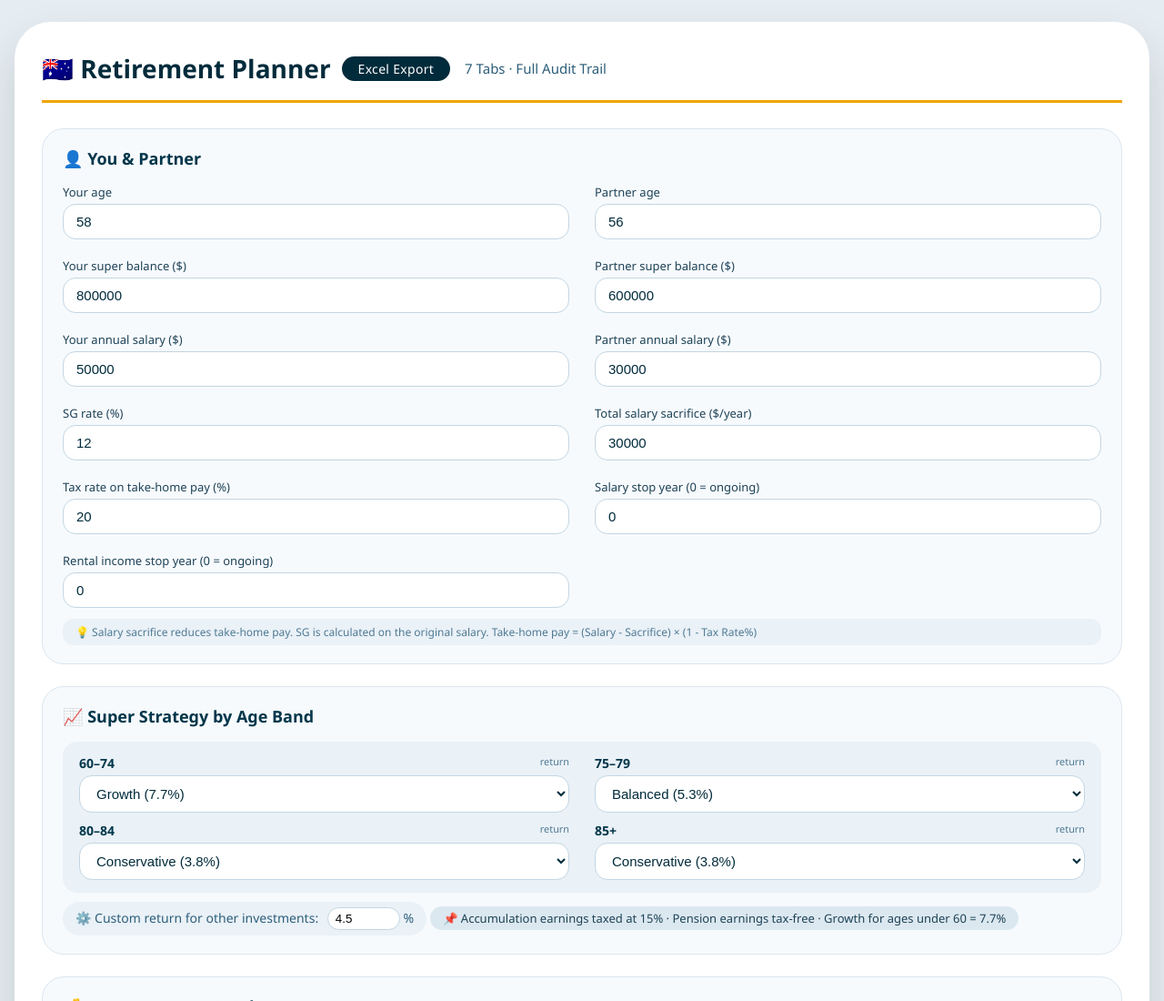
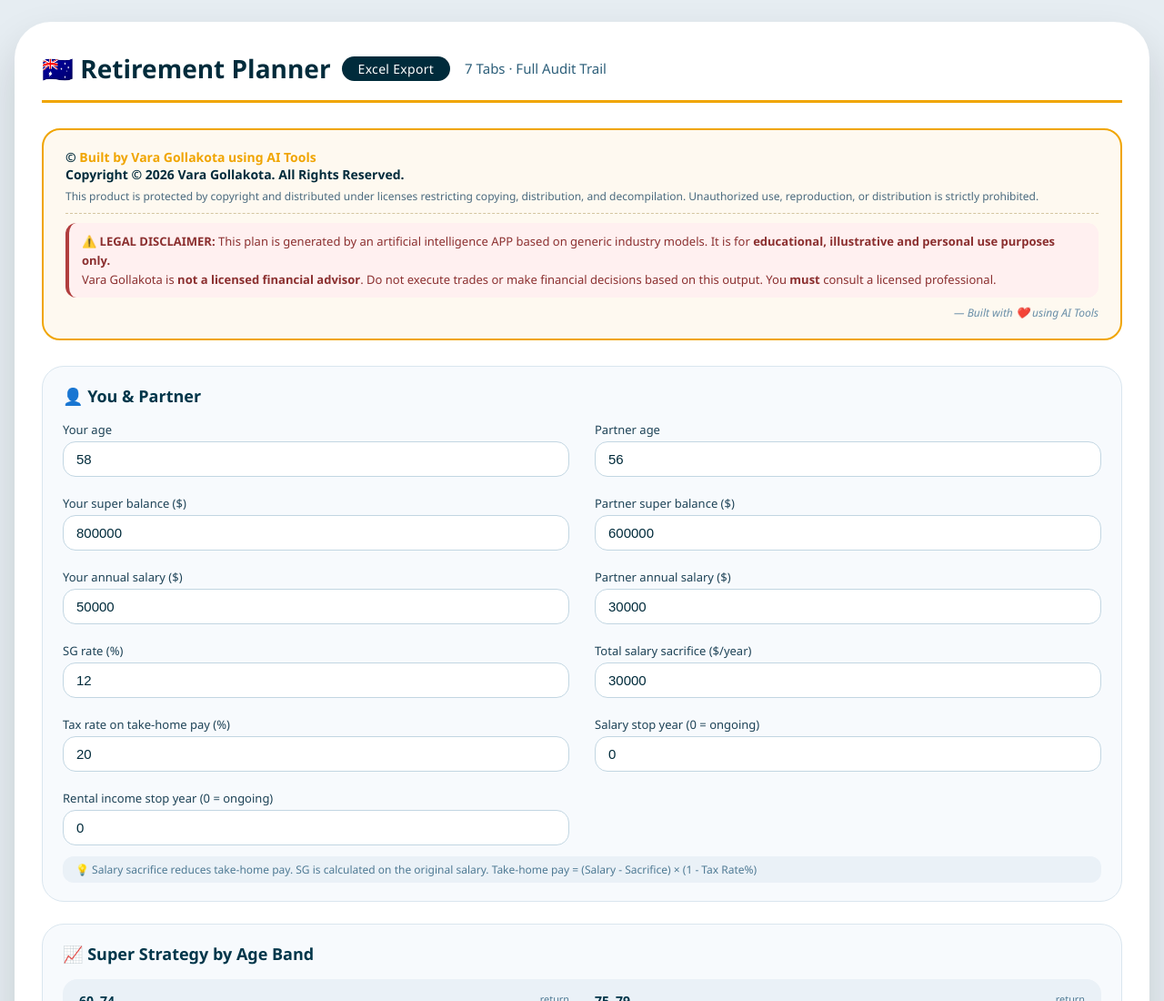
Before and after one commit to vgollakota/australian-retirement-planner, a plain HTML site: page index.html in a window 1280 px wide. Shown: the top 1100 px of the page at 91% size. Drawn offline with Linux system fonts and the light colour scheme.

Commit message:
Update index.html

```diff
--- a/index.html
+++ b/index.html
@@ -54,6 +54,52 @@
             color: #2d5f7a;
             margin-left: 4px;
         }
+
+        /* ===== DISCLAIMER STYLES ===== */
+        .disclaimer {
+            background: #fef9f0;
+            border: 2px solid #f0a500;
+            border-radius: 20px;
+            padding: 20px 24px;
+            margin-bottom: 28px;
+            position: relative;
+        }
+        .disclaimer .copyright {
+            font-size: 14px;
+            font-weight: 600;
+            color: #002b3b;
+            margin-bottom: 6px;
+        }
+        .disclaimer .copyright span {
+            color: #f0a500;
+        }
+        .disclaimer .rights {
+            font-size: 12px;
+            color: #4a6a7e;
+            margin-bottom: 10px;
+            padding-bottom: 10px;
+            border-bottom: 1px dashed #d4c5a0;
+        }
+        .disclaimer .legal {
+            font-size: 13px;
+            color: #8b2f2f;
+            background: #fff0f0;
+            padding: 10px 14px;
+            border-radius: 12px;
+            border-left: 4px solid #b13e3e;
+            line-height: 1.6;
+        }
+        .disclaimer .legal strong {
+            color: #8b2f2f;
+        }
+        .disclaimer .built-by {
+            font-size: 12px;
+            color: #6a8fa8;
+            margin-top: 8px;
+            text-align: right;
+            font-style: italic;
+        }
+
         .section {
             background: #f7fafd;
             border-radius: 24px;
@@ -367,6 +413,13 @@
                 grid-template-columns: 1fr 1fr;
                 font-size: 12px;
             }
+            .disclaimer {
+                padding: 14px 16px;
+            }
+            .disclaimer .legal {
+                font-size: 12px;
+                padding: 8px 12px;
+            }
         }
     </style>
 </head>
@@ -376,6 +429,22 @@
             🇦🇺 Retirement Planner <span class="badge">Excel Export</span>
             <span class="subhead">7 Tabs · Full Audit Trail</span>
         </h1>
+
+        <!-- ====== DISCLAIMER ====== -->
+        <div class="disclaimer">
+            <div class="copyright">
+                © <span>Built by Vara Gollakota using AI Tools</span>
+                <br>Copyright © 2026 Vara Gollakota. All Rights Reserved.
+            </div>
+            <div class="rights">
+                This product is protected by copyright and distributed under licenses restricting copying, distribution, and decompilation. Unauthorized use, reproduction, or distribution is strictly prohibited.
+            </div>
+            <div class="legal">
+                <strong>⚠️ LEGAL DISCLAIMER:</strong> This plan is generated by an artificial intelligence APP based on generic industry models. It is for <strong>educational, illustrative and personal use purposes only.</strong><br>
+                Vara Gollakota is <strong>not a licensed financial advisor</strong>. Do not execute trades or make financial decisions based on this output. You <strong>must</strong> consult a licensed professional.
+            </div>
+            <div class="built-by">— Built with ❤️ using AI Tools</div>
+        </div>
 
         <!-- ====== PERSONAL DETAILS ====== -->
         <div class="section">
@@ -1051,10 +1120,8 @@
 
                 const wb = XLSX.utils.book_new();
 
-                // --- Helper: Add sheet from 2D array ---
                 function addSheet(data, name) {
                     const ws = XLSX.utils.aoa_to_sheet(data);
-                    // Auto column widths
                     const colWidths = [];
                     data.forEach(row => {
                         row.forEach((cell, idx) => {
@@ -1247,7 +1314,6 @@
                 ];
                 addSheet(summaryData, 'Summary');
 
-                // --- Save workbook ---
                 const wbout = XLSX.write(wb, { bookType: 'xlsx', type: 'array' });
                 const blob = new Blob([wbout], { type: 'application/octet-stream' });
                 const link = document.createElement('a');
```
